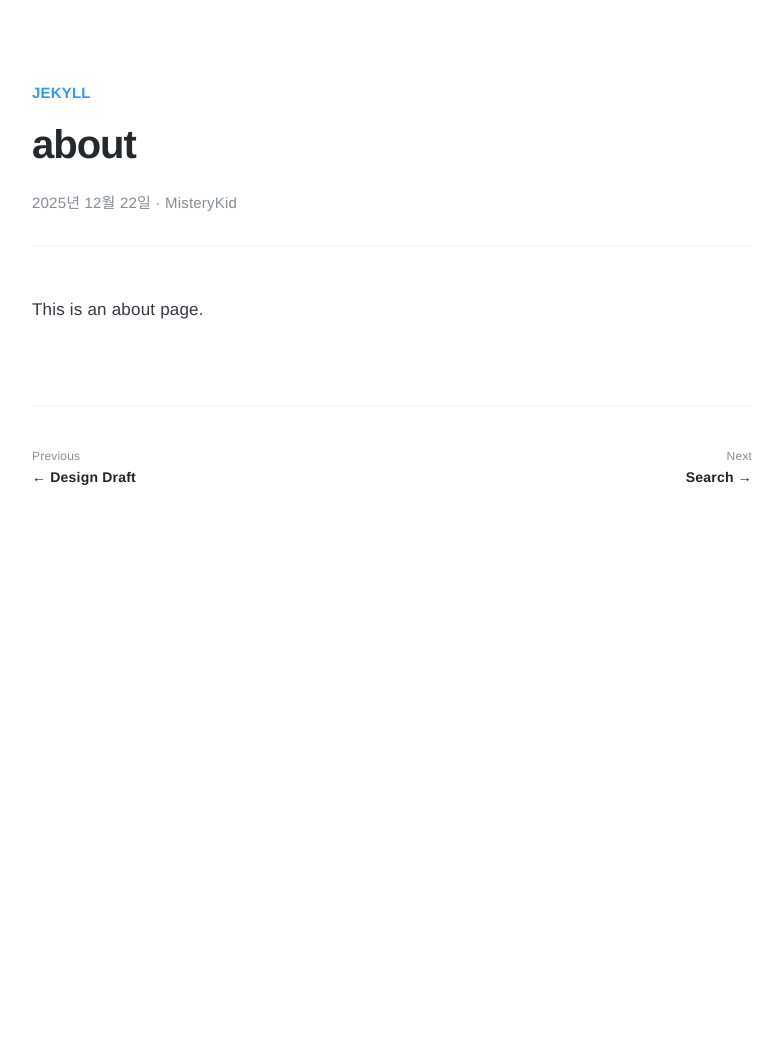
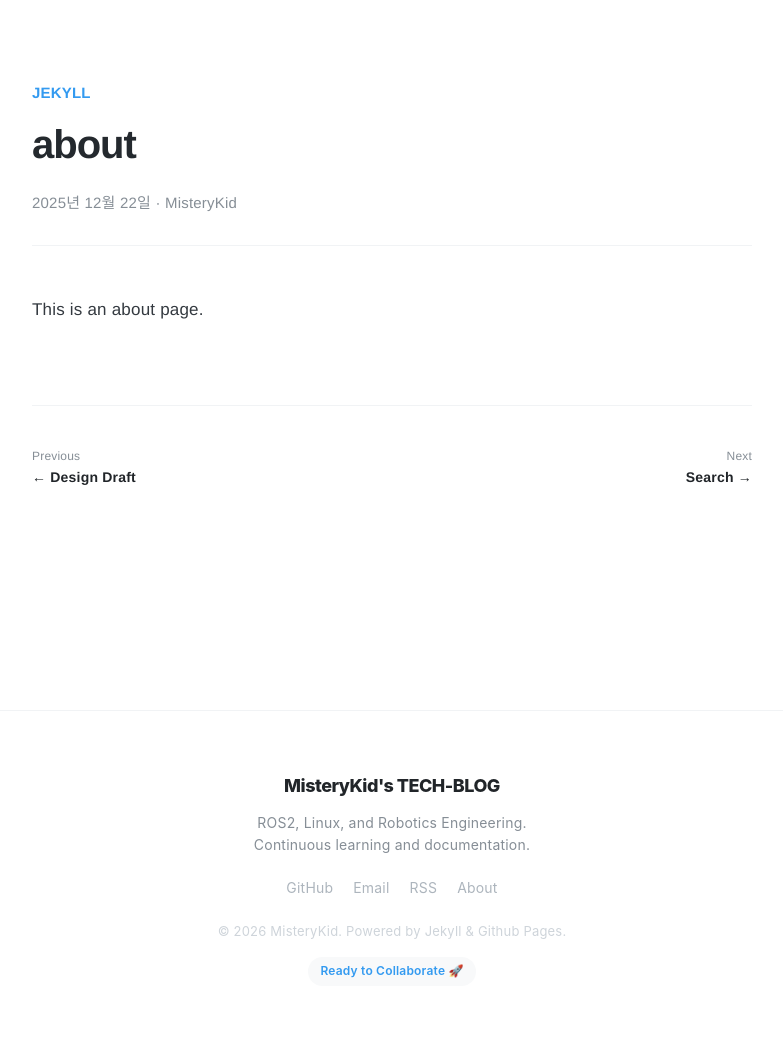
Before and after one commit to MisteryKid/MisteryKid.github.io, a Jekyll site: the page built from _pages/about.md, in a window 1280 px wide. Shown: the whole page, without its empty margins (248-1031 px from the left). Built offline with Jekyll 4.4.1, drawn with Linux system fonts in a browser that asks for light colours; before the commit the page ends 900 px from its top, so only the background shows below that.

Commit message:
ㄹㄹㄹ

```diff
--- a/_includes/footer.html
+++ b/_includes/footer.html
@@ -42,3 +42,100 @@
         {%- include cnzz.html -%}
     {%- endif -%}
 {%- endif -%}
+
+
+
+
+<style>
+    /* --- 푸터 스타일 --- */
+    .blog-footer {
+        margin-top: 100px;
+        padding: 60px 20px;
+        border-top: 1px solid #f1f3f5;
+        background-color: #ffffff;
+        color: #868e96;
+        font-family: "Pretendard", -apple-system, sans-serif;
+    }
+
+    .footer-content {
+        max-width: 800px;
+        margin: 0 auto;
+        display: flex;
+        flex-direction: column;
+        align-items: center;
+        text-align: center;
+    }
+
+    .footer-info {
+        margin-bottom: 20px;
+    }
+
+    .footer-logo {
+        font-size: 18px;
+        font-weight: 800;
+        color: #212529;
+        margin-bottom: 10px;
+        letter-spacing: -0.5px;
+    }
+
+    .footer-links {
+        display: flex;
+        gap: 20px;
+        margin-bottom: 20px;
+    }
+
+    .footer-link {
+        color: #adb5bd;
+        text-decoration: none;
+        font-size: 14px;
+        transition: color 0.2s;
+    }
+
+    .footer-link:hover {
+        color: #495057;
+    }
+
+    .copyright {
+        font-size: 13px;
+        color: #ced4da;
+    }
+
+    /* 하단 장식 요소 */
+    .footer-badge {
+        display: inline-block;
+        padding: 4px 12px;
+        background: #f8f9fa;
+        border-radius: 20px;
+        font-size: 12px;
+        font-weight: 600;
+        color: #339af0;
+        margin-top: 15px;
+    }
+</style>
+
+<footer class="blog-footer">
+    <div class="footer-content">
+        <div class="footer-info">
+            <div class="footer-logo">MisteryKid's TECH-BLOG</div>
+            <p style="font-size: 14px; line-height: 1.6; margin: 0;">
+                ROS2, Linux, and Robotics Engineering.<br>
+                Continuous learning and documentation.
+            </p>
+        </div>
+
+        <div class="footer-links">
+            <a href="https://github.com/misterykid" class="footer-link" target="_blank">GitHub</a>
+            <a href="mailto:your_email@gmail.com" class="footer-link">Email</a>
+            <a href="/feed.xml" class="footer-link">RSS</a>
+            <a href="/about" class="footer-link">About</a>
+        </div>
+
+        <div class="copyright">
+            © {{ "now" | date: "%Y" }} MisteryKid. Powered by Jekyll & Github Pages.
+        </div>
+
+        <div class="footer-badge">
+            Ready to Collaborate 🚀
+        </div>
+    </div>
+</footer>
```
